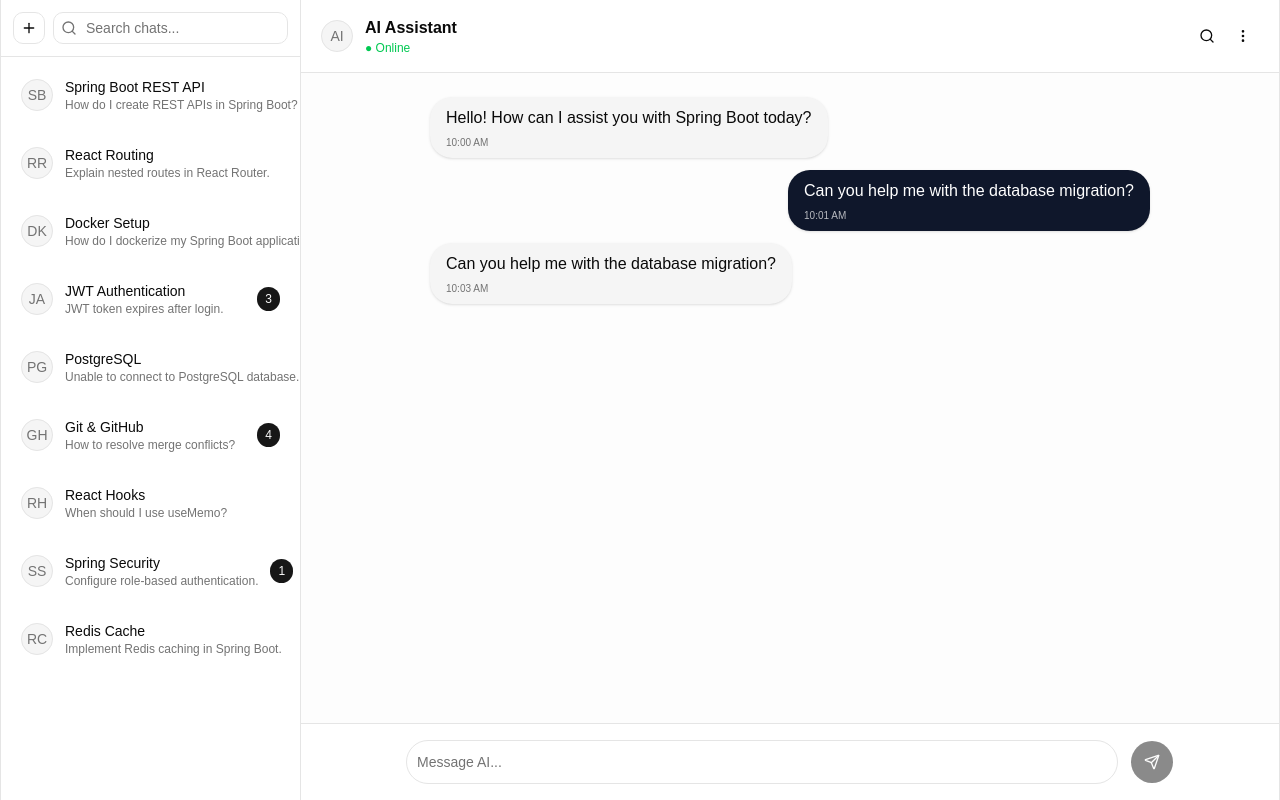
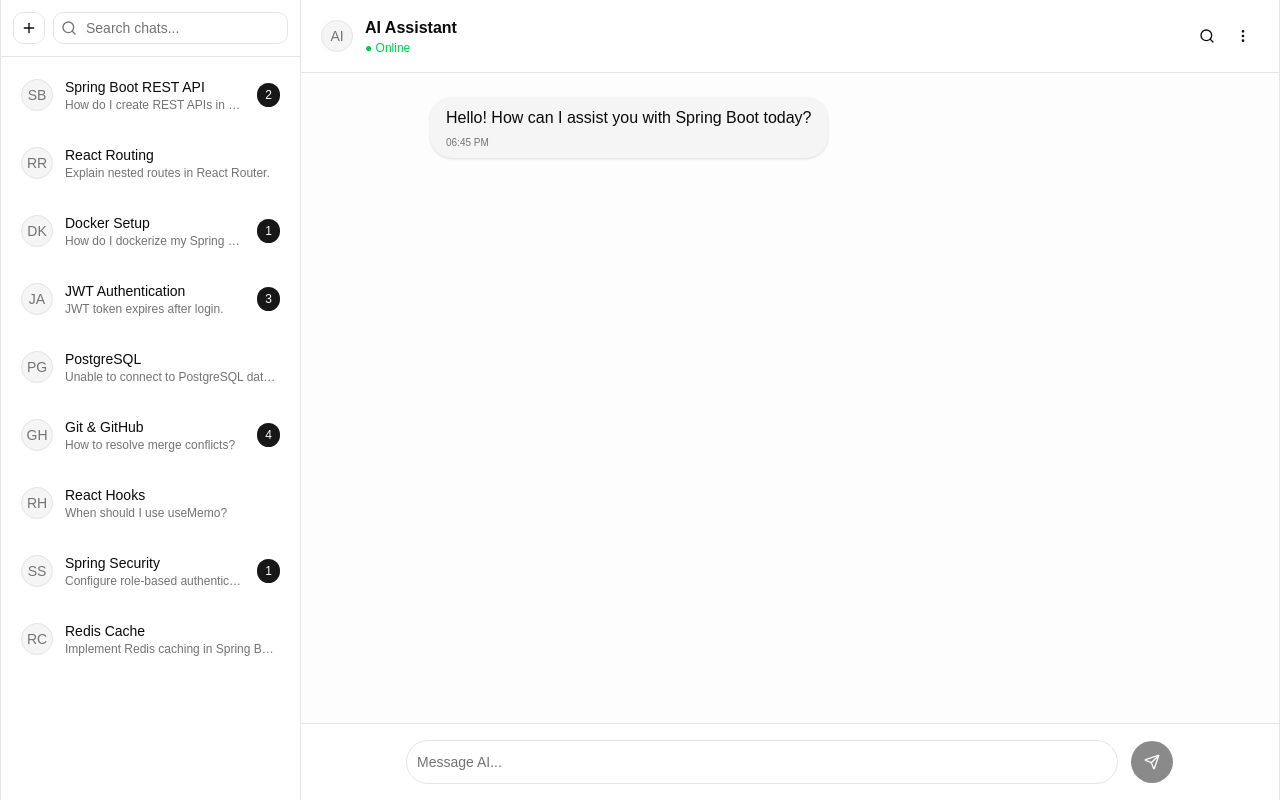
Before and after one commit to yashlodam/helpdesk-frontend, a React (Vite) app: page /chat in a window 1280 px wide. Built offline with nearby package versions, Linux system fonts and the light colour scheme.

Commit message:
integrating api's

```diff
--- a/package.json
+++ b/package.json
@@ -24,7 +24,8 @@
     "shadcn": "^4.13.0",
     "tailwind-merge": "^3.6.0",
     "tailwindcss": "^4.3.2",
-    "tw-animate-css": "^1.4.0"
+    "tw-animate-css": "^1.4.0",
+    "uuid": "^14.0.1"
   },
   "devDependencies": {
     "@eslint/js": "^10.0.1",
--- a/src/pages/Chat.jsx
+++ b/src/pages/Chat.jsx
@@ -1,152 +1,98 @@
 import React, { useEffect, useRef, useState } from 'react'
-import { Search ,MoreVertical, Send, Plus } from 'lucide-react'
-import {Button} from "../components/ui/button"
+import { Search, MoreVertical, Send, Plus } from 'lucide-react'
+import { Button } from "../components/ui/button"
 import { Input } from "../components/ui/input"
 import { ScrollArea } from '../components/ui/scroll-area'
 import { Separator } from '../components/ui/separator'
-import { Avatar,AvatarFallback,AvatarImage } from '../components/ui/avatar'
+import { Avatar, AvatarFallback, AvatarImage } from '../components/ui/avatar'
 import MessageBubble from '../components/MessageBubble'
+import { v4 as uuidv4 } from "uuid";
+import { sendMessageToAi } from '../services/chat.service'
 
 const CHATS = [
-  {
-    id: 1,
-    name: "Spring Boot REST API",
-    lastMessage: "How do I create REST APIs in Spring Boot?",
-    unread: 2,
-    initials: "SB",
-  },
-  {
-    id: 2,
-    name: "React Routing",
-    lastMessage: "Explain nested routes in React Router.",
-    unread: 0,
-    initials: "RR",
-  },
-  {
-    id: 3,
-    name: "Docker Setup",
-    lastMessage: "How do I dockerize my Spring Boot application?",
-    unread: 1,
-    initials: "DK",
-  },
-  {
-    id: 4,
-    name: "JWT Authentication",
-    lastMessage: "JWT token expires after login.",
-    unread: 3,
-    initials: "JA",
-  },
-  {
-    id: 5,
-    name: "PostgreSQL",
-    lastMessage: "Unable to connect to PostgreSQL database.",
-    unread: 0,
-    initials: "PG",
-  },
-  {
-    id: 6,
-    name: "Git & GitHub",
-    lastMessage: "How to resolve merge conflicts?",
-    unread: 4,
-    initials: "GH",
-  },
-  {
-    id: 7,
-    name: "React Hooks",
-    lastMessage: "When should I use useMemo?",
-    unread: 0,
-    initials: "RH",
-  },
-  {
-    id: 8,
-    name: "Spring Security",
-    lastMessage: "Configure role-based authentication.",
-    unread: 1,
-    initials: "SS",
-  },
-  {
-    id: 9,
-    name: "Redis Cache",
-    lastMessage: "Implement Redis caching in Spring Boot.",
-    unread: 0,
-    initials: "RC",
-  },
-
+  { id: 1, name: "Spring Boot REST API", lastMessage: "How do I create REST APIs in Spring Boot?", unread: 2, initials: "SB" },
+  { id: 2, name: "React Routing", lastMessage: "Explain nested routes in React Router.", unread: 0, initials: "RR" },
+  { id: 3, name: "Docker Setup", lastMessage: "How do I dockerize my Spring Boot application?", unread: 1, initials: "DK" },
+  { id: 4, name: "JWT Authentication", lastMessage: "JWT token expires after login.", unread: 3, initials: "JA" },
+  { id: 5, name: "PostgreSQL", lastMessage: "Unable to connect to PostgreSQL database.", unread: 0, initials: "PG" },
+  { id: 6, name: "Git & GitHub", lastMessage: "How to resolve merge conflicts?", unread: 4, initials: "GH" },
+  { id: 7, name: "React Hooks", lastMessage: "When should I use useMemo?", unread: 0, initials: "RH" },
+  { id: 8, name: "Spring Security", lastMessage: "Configure role-based authentication.", unread: 1, initials: "SS" },
+  { id: 9, name: "Redis Cache", lastMessage: "Implement Redis caching in Spring Boot.", unread: 0, initials: "RC" },
 ];
 
+function formatTime() {
+  return new Date().toLocaleTimeString([], { hour: "2-digit", minute: "2-digit" });
+}
 
 const CONVERSATION = [
   {
-        id:1,
-        author:"bot",
-        text:"Hello! How can I assist you with Spring Boot today?",
-        at:"10:00 AM",
+    id: uuidv4(),
+    author: "bot",
+    text: "Hello! How can I assist you with Spring Boot today?",
+    at: formatTime(),
   },
-    {
-        id:2,
-        author:"user",
-        text:"Can you help me with the database migration?",
-        at:"10:01 AM",
-    },
-    {
-        id:3,
-        author:"bot",
-        text:"Can you help me with the database migration?",
-        at:"10:03 AM",
-    },
-
-
-
-]
-
+];
 
 function Chat() {
+  const [messages, setMessages] = useState(CONVERSATION);
+  const [draft, setDraft] = useState("");
+  const [sending, setSending] = useState(false);
+  const [conversationId, setConversationId] = useState("");
+  const endRef = useRef(null);
 
- const[messages,setMessages] = useState(CONVERSATION)
- const [draft,setDraft] = useState("")
- const endRef = useRef(null);
- const [sending,setSending] = useState(false);
+  useEffect(() => {
+    setConversationId(uuidv4());
+  }, []);
 
- useEffect(()=>{
-  endRef.current?.scrollIntoView({behavior:"smooth"})
- },[messages])
+  useEffect(() => {
+    endRef.current?.scrollIntoView({ behavior: "smooth" });
+  }, [messages, sending]);
 
- function sendMessages(){
+  async function sendMessages() {
+    const textMessage = draft.trim();
+    if (!textMessage || sending) return;
 
-  const textMessage = draft.trim();
+    // Optimistically add the user's own message
+    setMessages((prev) => [
+      ...prev,
+      { id: uuidv4(), author: "user", text: textMessage, at: formatTime() },
+    ]);
+    setDraft("");
+    setSending(true);
 
-  if(!textMessage) return;
-
-
-  //call api's to send message
-
-  setMessages([...messages,{
-   id:4,
-        author:"bot",
-        text:"Can you help me with the database migration?",
-        at:"10:03 AM",
-  }]);
-
+    try {
+      const response = await sendMessageToAi(textMessage, conversationId);
+      setMessages((prev) => [
+        ...prev,
+        { id: uuidv4(), author: "bot", text: response, at: formatTime() },
+      ]);
+    } catch (err) {
+      setMessages((prev) => [
+        ...prev,
+        {
+          id: uuidv4(),
+          author: "bot",
+          text: "Sorry, something went wrong reaching the assistant. Please try again.",
+          at: formatTime(),
+        },
+      ]);
+    } finally {
+      setSending(false);
+    }
   }
 
   return (
     <div className='fixed top-0 left-0 right-0 mx-auto min-h-screen max-w-7xl grid grid-cols-1 md:grid-cols-[300px_minmax(0,1fr)] border-x'>
-
       <div>
-        {/*Sidebar*/}
-
         <aside className="hidden md:flex flex-col border-r h-full">
-
           <div className="p-3 flex items-center gap-2">
-    <Button size="icon" variant="outline">
+            <Button size="icon" variant="outline" aria-label="New chat">
               <Plus className="h-4 w-4" />
             </Button>
 
             <div className="relative flex-1">
-      <Input
-        placeholder="Search chats..."
-        className="pl-8"
-      />
+              <Input placeholder="Search chats..." className="pl-8" aria-label="Search chats" />
               <Search className="absolute left-2 top-1/2 -translate-y-1/2 h-4 w-4 text-muted-foreground" />
             </div>
           </div>
@@ -154,124 +100,86 @@
           <Separator />
 
           <ScrollArea className="flex-1 h-[calc(100vh-400px)]">
-
             <div className="p-2 space-y-2">
-
-      {CHATS.map(chat => (
-
+              {CHATS.map((chat) => (
                 <button
                   key={chat.id}
-          className="w-full flex items-center gap-3 rounded-xl p-3 hover:bg-muted transition"
+                  className="w-full flex items-center gap-3 rounded-xl p-3 hover:bg-muted transition text-left"
                 >
-
                   <Avatar>
-            <AvatarFallback>
-              {chat.initials}
-            </AvatarFallback>
+                    <AvatarFallback>{chat.initials}</AvatarFallback>
                   </Avatar>
 
-          <div className="flex-1 text-left">
-
-            <div className="font-medium text-sm">
-              {chat.name}
-            </div>
-
+                  <div className="flex-1 text-left overflow-hidden">
+                    <div className="font-medium text-sm">{chat.name}</div>
                     <div className="text-xs text-muted-foreground truncate">
                       {chat.lastMessage}
                     </div>
-
                   </div>
 
                   {chat.unread > 0 && (
-
                     <span className="bg-primary text-primary-foreground text-xs rounded-full px-2 py-1">
                       {chat.unread}
                     </span>
-
                   )}
-
                 </button>
-
               ))}
-
             </div>
-
           </ScrollArea>
-
         </aside>
-
       </div>
 
       <section className="flex flex-col h-screen">
-
-        {/*header*/}
         <div className="flex items-center justify-between px-5 py-4 border-b bg-background">
-
           <div className="flex items-center gap-3">
-
             <Avatar>
               <AvatarFallback>AI</AvatarFallback>
             </Avatar>
-
             <div>
-
-            <h2 className="font-semibold">
-                AI Assistant
-            </h2>
-
-            <p className="text-xs text-green-500">
-                ● Online
-            </p>
-
+              <h2 className="font-semibold">AI Assistant</h2>
+              <p className="text-xs text-green-500">● Online</p>
             </div>
-
           </div>
 
           <div className="flex gap-1">
-
-        <Button variant="ghost" size="icon">
-            <Search className="h-4 w-4"/>
+            <Button variant="ghost" size="icon" aria-label="Search in conversation">
+              <Search className="h-4 w-4" />
             </Button>
-
-        <Button variant="ghost" size="icon">
-            <MoreVertical className="h-4 w-4"/>
+            <Button variant="ghost" size="icon" aria-label="More options">
+              <MoreVertical className="h-4 w-4" />
             </Button>
-
+          </div>
         </div>
 
-</div>
-
-       {/*chat Area */}
-       <ScrollArea  className="flex-1 bg-muted/20 h-[calc(100vh-150px)]">
-
-        <div  className='mx-auto max-w-3xl px-6 py-6 space-y-6'>
-
-        {
-          messages.map((chat,index)=>(
+        <ScrollArea className="flex-1 bg-muted/20 h-[calc(100vh-150px)]">
+          <div className='mx-auto max-w-3xl px-6 py-6 space-y-6'>
+            {messages.map((chat) => (
               <MessageBubble key={chat.id} author={chat.author} at={chat.at}>
                 {chat.text}
               </MessageBubble>
-          ))
-        }
+            ))}
 
-
+            {sending && (
+              <MessageBubble author="bot" at={formatTime()}>
+                <span className="text-muted-foreground italic">Typing…</span>
+              </MessageBubble>
+            )}
           </div>
           <div ref={endRef}></div>
-
         </ScrollArea>
 
-       {/* composer */}
         <div className="border-t bg-background p-4">
-
           <div className="max-w-3xl mx-auto flex items-center gap-3">
-
             <Input
               value={draft}
               onChange={(e) => setDraft(e.target.value)}
               placeholder="Message AI..."
               className="rounded-full h-11"
+              disabled={sending}
+              aria-label="Message input"
               onKeyDown={(e) => {
-        if (e.key === "Enter") {
+                if (e.key === "Enter" && !e.shiftKey) {
+                  e.preventDefault();
                   sendMessages();
                 }
               }}
@@ -282,18 +190,15 @@
               disabled={sending || !draft.trim()}
               size="icon"
               className="rounded-full h-11 w-11 cursor-pointer"
+              aria-label="Send message"
             >
               <Send className="h-5 w-5" />
             </Button>
-
           </div>
-
         </div>
-
       </section>
-
     </div>
-  )
+  );
 }
 
-export default Chat
+export default Chat;
--- /dev/null
+++ b/src/services/chat.service.js
@@ -0,0 +1,24 @@
+import axios from "axios";
+
+const BASE_URL = "http://localhost:8081/api/v1/helpdesk";
+
+export const sendMessageToAi = async (messages, conversationId) => {
+  try {
+    const response = await axios.post(
+      `${BASE_URL}/stream`,
+      messages,
+      {
+        headers: {
+          ConversationId: conversationId,
+        },
+      }
+    );
+
+    console.log("Response from backend:", response.data);
+
+    return response.data;
+  } catch (error) {
+    console.error("Error sending message:", error);
+    throw error;
+  }
+};
```
Also changed, not shown: 1 other file (tests, documents, lock files or other folders). Lines whose indentation alone changed are shown as unchanged.
